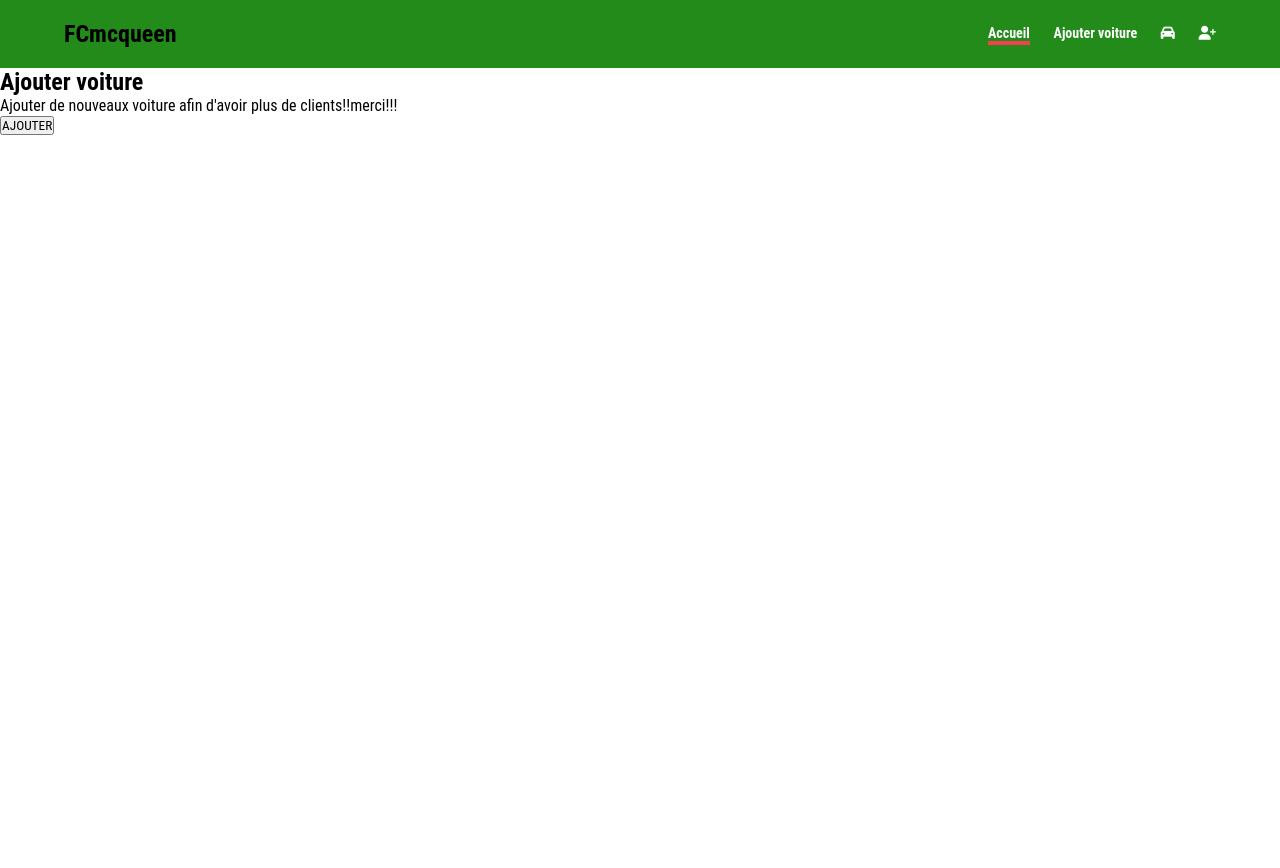
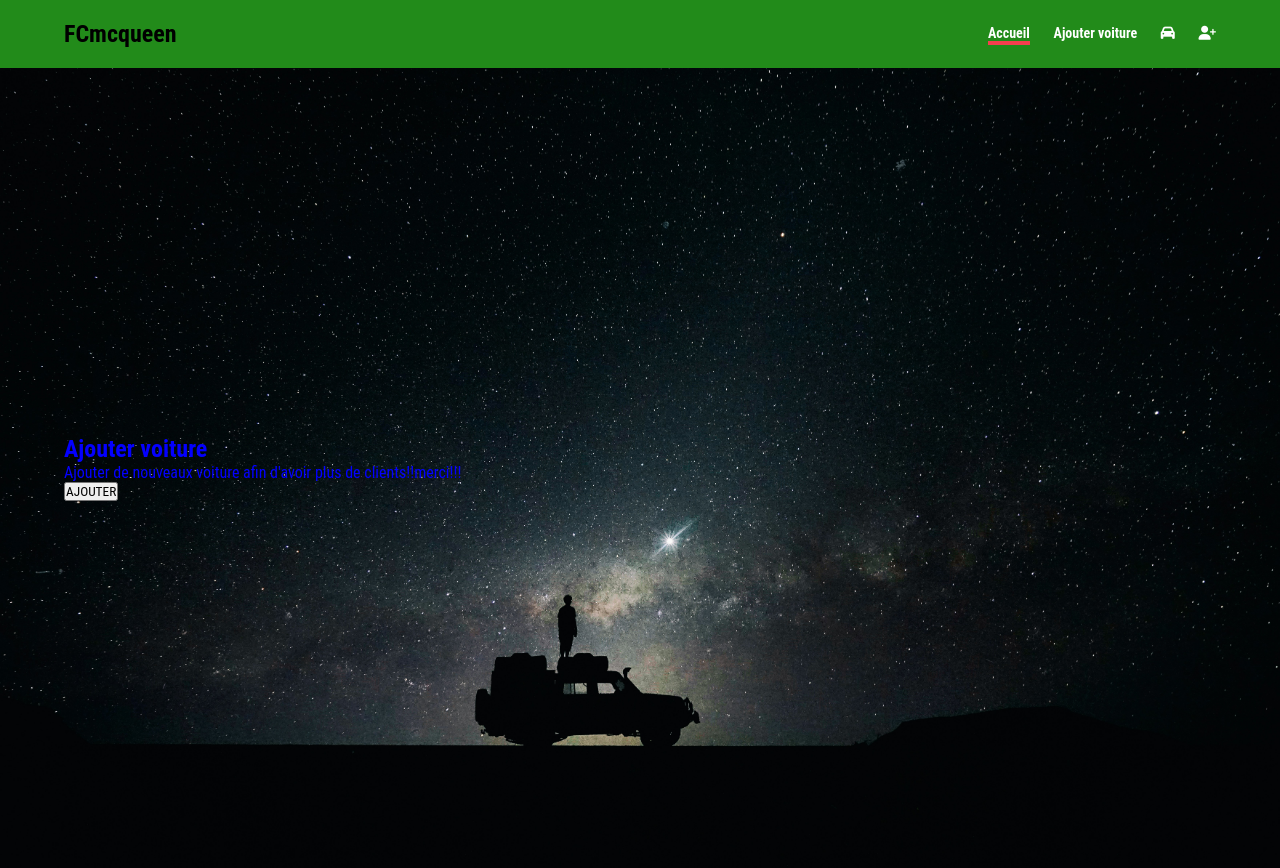
Before and after one commit to CorentintheShadow/flashMCqueen_loc, a PHP site: page / in a window 1280 px wide. Before the commit the page ends 135 px from the top, so only its background shows below. Run offline with PHP 8.4, Linux system fonts and the light colour scheme.

Commit message:
configuration classe contenu

```diff
--- a/design.css
+++ b/design.css
@@ -46,3 +46,16 @@ body{
 .navbar .menu li .a:hover { /* dés qu'on a cliquez sur un lien une barre apparait au dessous */
     border-bottom: 4px solid #f63e4e;
 }
+
+.contenu {
+    background-image: url(image/voiture_acceuil.jpg);
+    background-size: cover;
+    background-repeat: no-repeat;
+    padding: 0 5%;
+    display: flex;
+    flex-direction: column;
+    justify-content: center;
+    align-items: flex-start; /* pour controler l'alignement du button ajoutée */
+    color: rgb(4, 0, 255);
+    height: 100vh;
+}
```
Also changed, not shown: image/voiture_acceuil.jpg.
